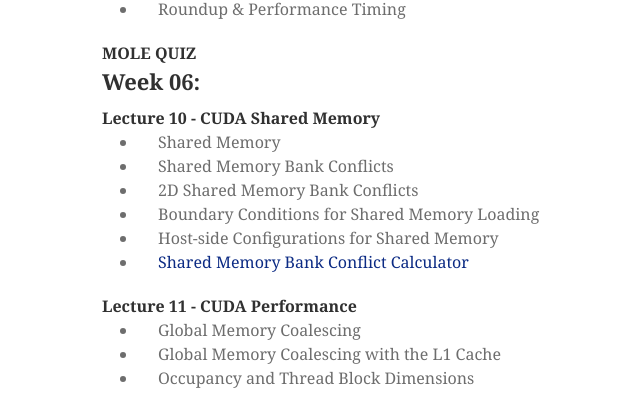
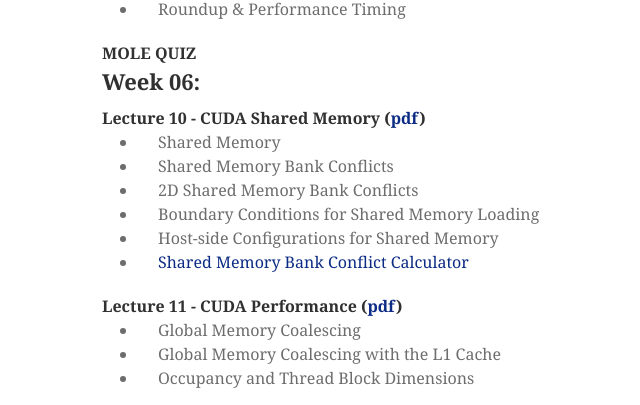
Before and after one commit to mondus/mondus.github.io, a Jekyll site: the page built from teaching/COM4521/index.md, in a window 1280 px wide and 900 px high, scrolled down 2491 px. Shown: the part 153-558 px from the top of the window, without its empty margins (138-778 px from the left). Built offline with Jekyll 4.4.1, drawn with Linux system fonts in a browser that asks for light colours; nearby versions of some CDN libraries; some web fonts are replaced.

Commit message:
Update index.md

```diff
--- a/teaching/COM4521/index.md
+++ b/teaching/COM4521/index.md
@@ -117,16 +117,16 @@ Lectures will take place on Mondays 15:00 until 17:00 in Diamond lecture theatre
 
 ## Week 06:
 
-#### Lecture 10 - CUDA Shared Memory
+#### Lecture 10 - CUDA Shared Memory ([pdf](https://drive.google.com/file/d/0B2HbOiEppVPMY3ZtWWJKU3lzM28/view?usp=sharing))
 
 * Shared Memory
 * Shared Memory Bank Conflicts
 * 2D Shared Memory Bank Conflicts
 * Boundary Conditions for Shared Memory Loading
 * Host-side Configurations for Shared Memory
-* [Shared Memory Bank Conflict Calculator](https://drive.google.com/a/sheffield.ac.uk/file/d/0B2HbOiEppVPMYlVQU2t4Y3NJWUE/view?usp=sharing)
+* [Shared Memory Bank Conflict Calculator](https://drive.google.com/file/d/0B2HbOiEppVPMY3NteVJXMUwyazA/view?usp=sharing)
 
-#### Lecture 11 - CUDA Performance
+#### Lecture 11 - CUDA Performance ([pdf](https://drive.google.com/file/d/0B2HbOiEppVPMaXBPZGEzel9pakk/view?usp=sharing))
 
 * Global Memory Coalescing
 * Global Memory Coalescing with the L1 Cache
```
